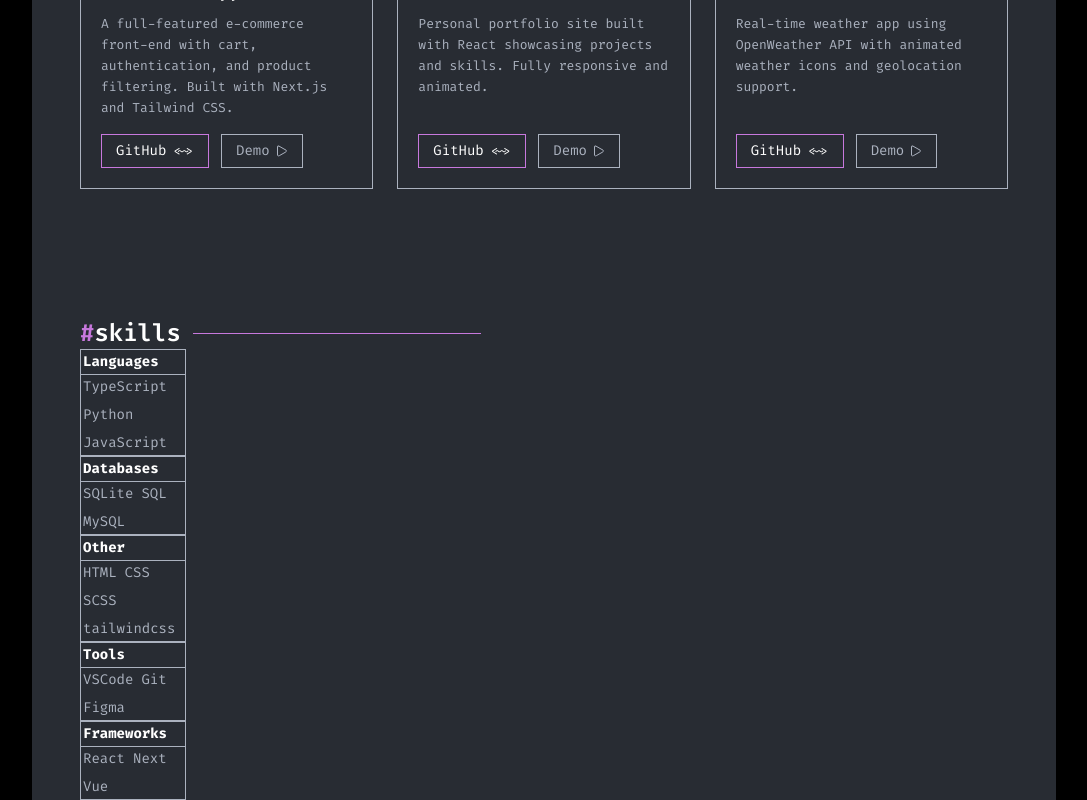
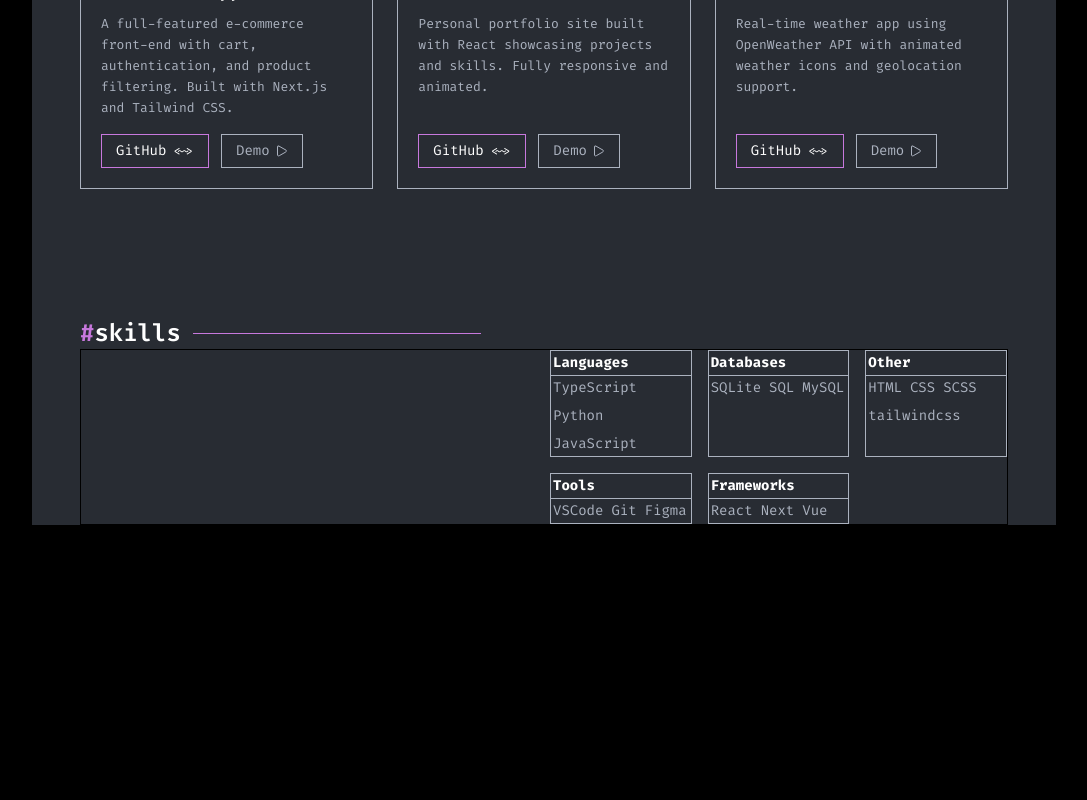
Before and after one commit to Eslam-mg/portfolio, a Next.js app: page / in a window 1280 px wide. Shown: the part 1068-1868 px from the top of the page, without its empty margins (96-1183 px from the left). After the commit the page ends 1593 px from the top, so only its background shows below. Built offline with nearby package versions, Linux system fonts and the light colour scheme.

Commit message:
add SKILLS PREVIEW section

```diff
--- a/src/app/(home)/page.tsx
+++ b/src/app/(home)/page.tsx
@@ -127,9 +127,10 @@
             {/* ── SKILLS PREVIEW ── */}
             <section className="">
                 <SectionHeader title="skills" className="mb-0" showLine={true} lineWidth="w-0 sm:w-44 md:w-52 lg:w-72" />
-                <div className="grid grid-cols-2 sm:grid-cols-4 lg:grid-cols-8 gap-3">
+                <div className="grid grid-cols-1 md:grid-cols-2 gap-3 border">
+                    <div className="relative"></div>
 
-                    <div className="">
+                    <div className="grid grid-cols-1 md:grid-cols-2 lg:grid-cols-3 gap-4">
                         <div className="border border-borderColor">
                             <div className="border-b border-borderColor text-sm text-white font-bold p-0.5">
                                 Languages
```
